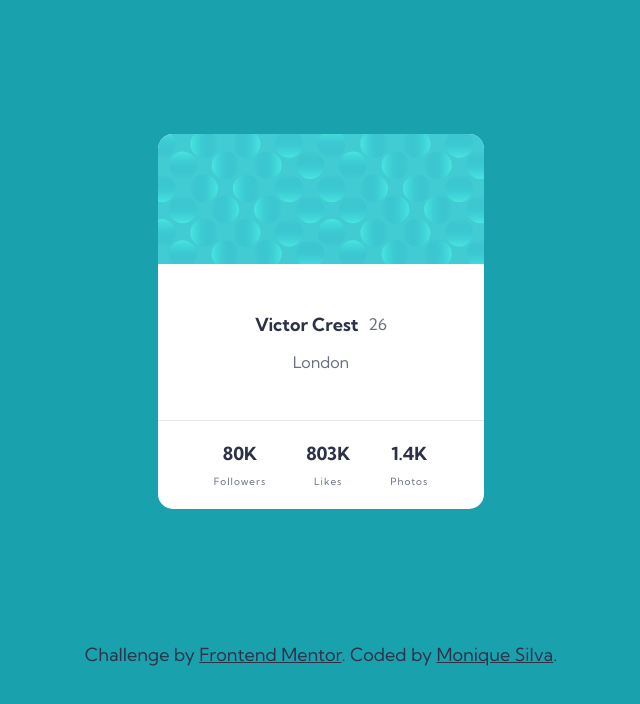
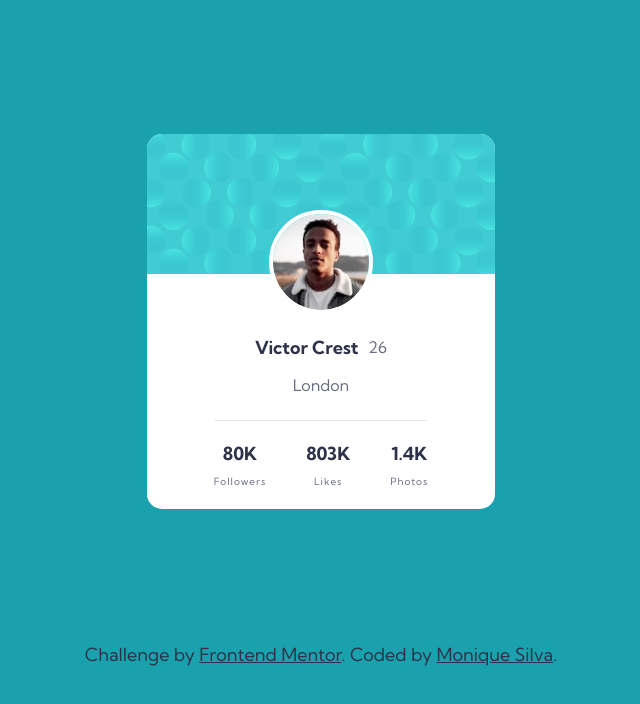
Before and after one commit to moniquedsilva/profile-card-component, a Vue app: page / in a window 1280 px wide. Shown: the top 704 px of the page, without its empty margins (319-959 px from the left). Built offline with nearby package versions, Linux system fonts and the light colour scheme.

Commit message:
feat: add profile image

```diff
--- a/src/components/Profile.vue
+++ b/src/components/Profile.vue
@@ -4,6 +4,12 @@
       src="assets/bg-pattern-card.svg"
       alt="Background Pattern"
       class="card-image"
+    />
+    <div class="card-profile-area">
+      <img
+        src="assets/image-victor.jpg"
+        alt="Profile picture"
+        class="card-profile-img"
       />
       <article class="card-name-area">
         <div class="card-title">
@@ -12,6 +18,7 @@
         </div>
         <p class="card-city">London</p>
       </article>
+    </div>
     <article class="card-information">
       <div class="card-subsections">
         <h2>80K</h2>
@@ -36,19 +43,42 @@
   display: flex;
   flex-direction: column;
   justify-content: space-between;
+  align-items: center;
   height: 23.44rem;
   width: 87%;
+  position: relative;
 }
 
 @media (min-width: 24em) {
   .card {
-    width: 20.375rem;
+    width: 21.81rem;
   }
 }
 
 .card-image {
   border-radius: 15px 15px 0 0;
   width: 100%;
+}
+
+.card-profile-area {
+  display: flex;
+  align-items: center;
+  flex-direction: column;
+  gap: 1.625rem;
+  position: absolute;
+  top: 4rem;
+}
+
+@media (min-width: 21em) {
+  .card-profile-area {
+    top: 5rem;
+  }
+}
+
+.card-profile-img {
+  width: max-content;
+  border-radius: 100%;
+  outline: 4px solid white;
 }
 
 .card-name-area {
```
Lines whose indentation alone changed are shown as unchanged.
